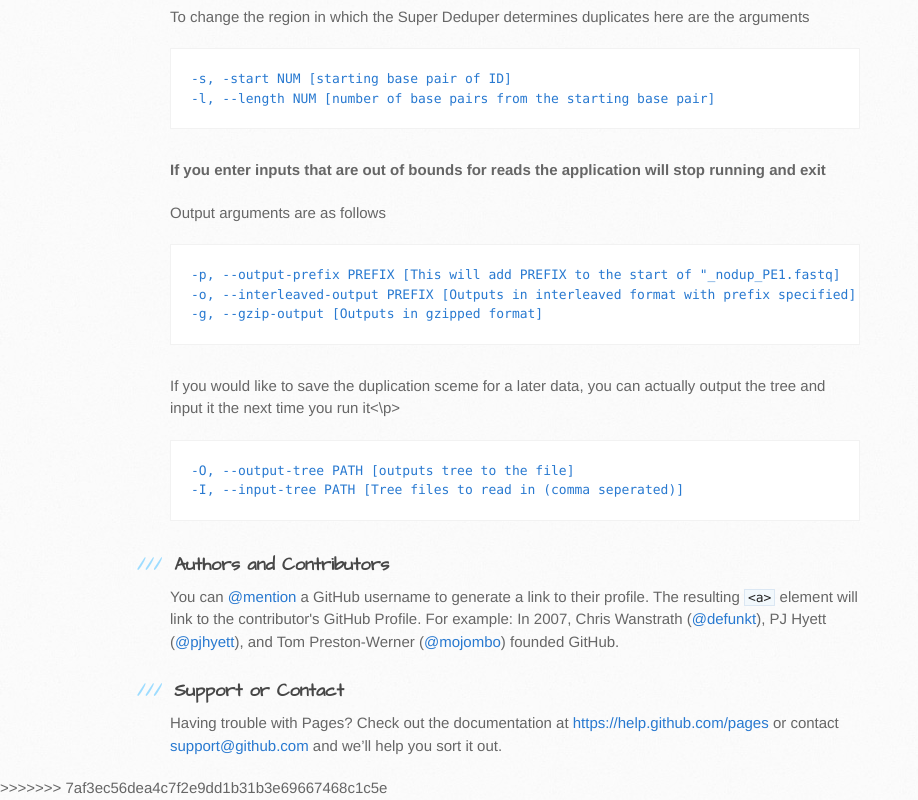
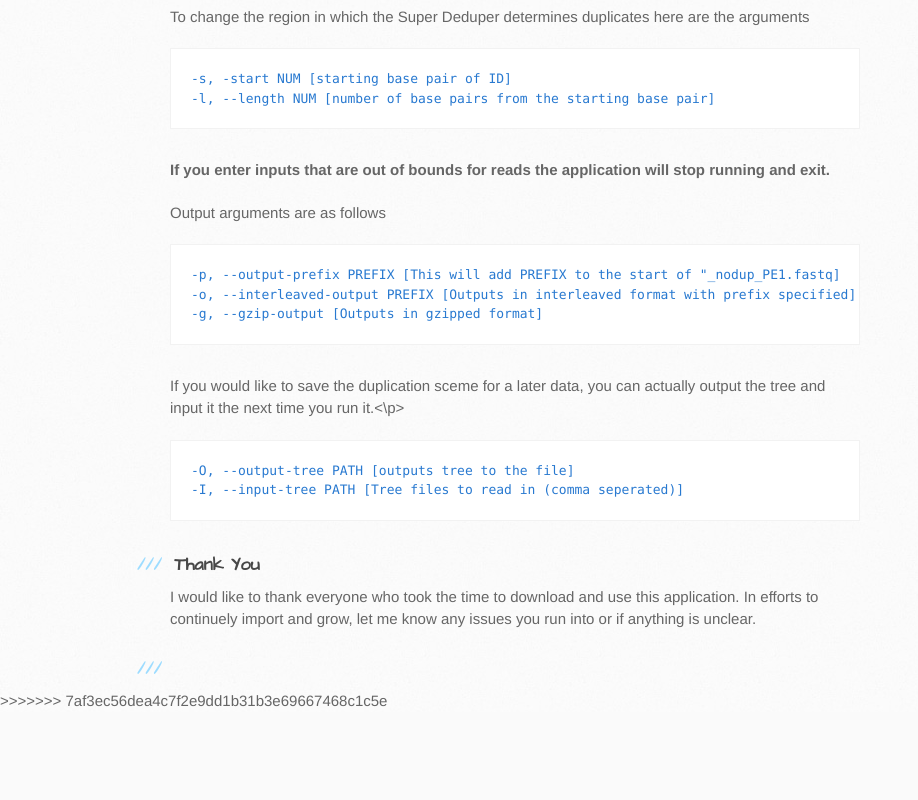
Before and after one commit to dstreett/Super-Deduper, a plain HTML site: page index.html in a window 1280 px wide. Shown: the part 1570-2370 px from the top of the page, without its empty margins (0-918 px from the left). After the commit the page ends 2282 px from the top, so only its background shows below. Drawn offline with Linux system fonts and the light colour scheme.

Commit message:
Clean up

```diff
--- a/index.html
+++ b/index.html
@@ -90,7 +90,7 @@ If you want to use an interleaved file - no problem
 -l, --length NUM [number of base pairs from the starting base pair]
 </pre></code>
 
-<p><b>If you enter inputs that are out of bounds for reads the application will stop running and exit</b><p>
+<p><b>If you enter inputs that are out of bounds for reads the application will stop running and exit.</b><p>
 
 
 <p>Output arguments are as follows</p>
@@ -101,26 +101,23 @@ If you want to use an interleaved file - no problem
 </code></pre>
 
 
-<p>If you would like to save the duplication sceme for a later data, you can actually output the tree and input it the next time you run it<\p>
+<p>If you would like to save the duplication sceme for a later data, you can actually output the tree and input it the next time you run it.<\p>
 <pre><code>-O, --output-tree PATH [outputs tree to the file]
 -I, --input-tree PATH [Tree files to read in (comma seperated)]
 </code></pre>
 
 
 <h3>
-<a id="authors-and-contributors" class="anchor" href="#authors-and-contributors" aria-hidden="true"><span class="octicon octicon-link"></span></a>Authors and Contributors</h3>
+<a id="authors-and-contributors" class="anchor" href="#authors-and-contributors" aria-hidden="true"><span class="octicon octicon-link"></span></a>Thank You</h3>
 
-<p>You can <a href="https://github.com/blog/821" class="user-mention">@mention</a> a GitHub username to generate a link to their profile. The resulting <code>&lt;a&gt;</code> element will link to the contributor's GitHub Profile. For example: In 2007, Chris Wanstrath (<a href="https://github.com/defunkt" class="user-mention">@defunkt</a>), PJ Hyett (<a href="https://github.com/pjhyett" class="user-mention">@pjhyett</a>), and Tom Preston-Werner (<a href="https://github.com/mojombo" class="user-mention">@mojombo</a>) founded GitHub.</p>
+<p>I would like to thank everyone who took the time to download and use this application. In efforts to continuely import and grow, let me know any issues you run into or if anything is unclear.</p>
 
 <h3>
-<a id="support-or-contact" class="anchor" href="#support-or-contact" aria-hidden="true"><span class="octicon octicon-link"></span></a>Support or Contact</h3>
 
-<p>Having trouble with Pages? Check out the documentation at <a href="https://help.github.com/pages">https://help.github.com/pages</a> or contact <a href="mailto:support@github.com">support@github.com</a> and we’ll help you sort it out.</p>
         </section>
 
         <aside id="sidebar">
           <a href="https://github.com/dstreett/Super-Deduper/zipball/master" class="button">
-            <small>Download</small>
             .zip file
           </a>
           <a href="https://github.com/dstreett/Super-Deduper/tarball/master" class="button">
```
